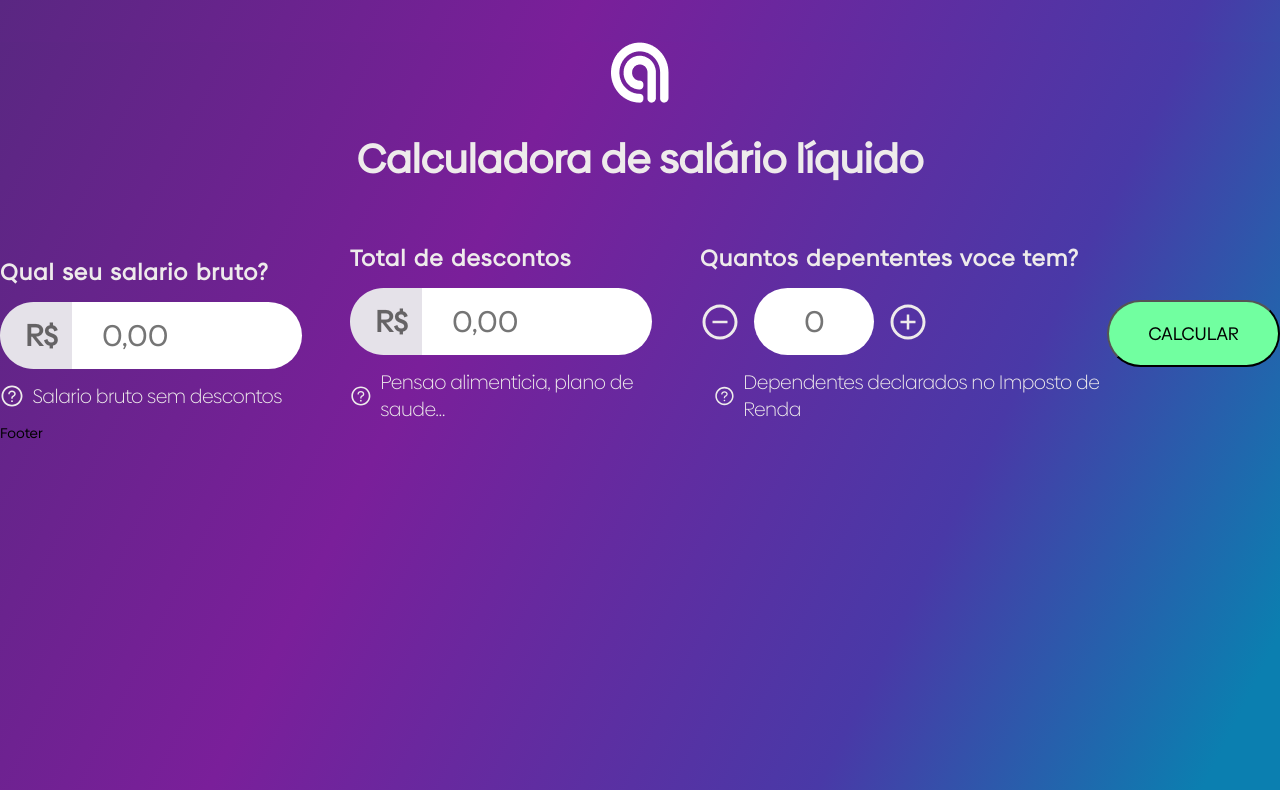
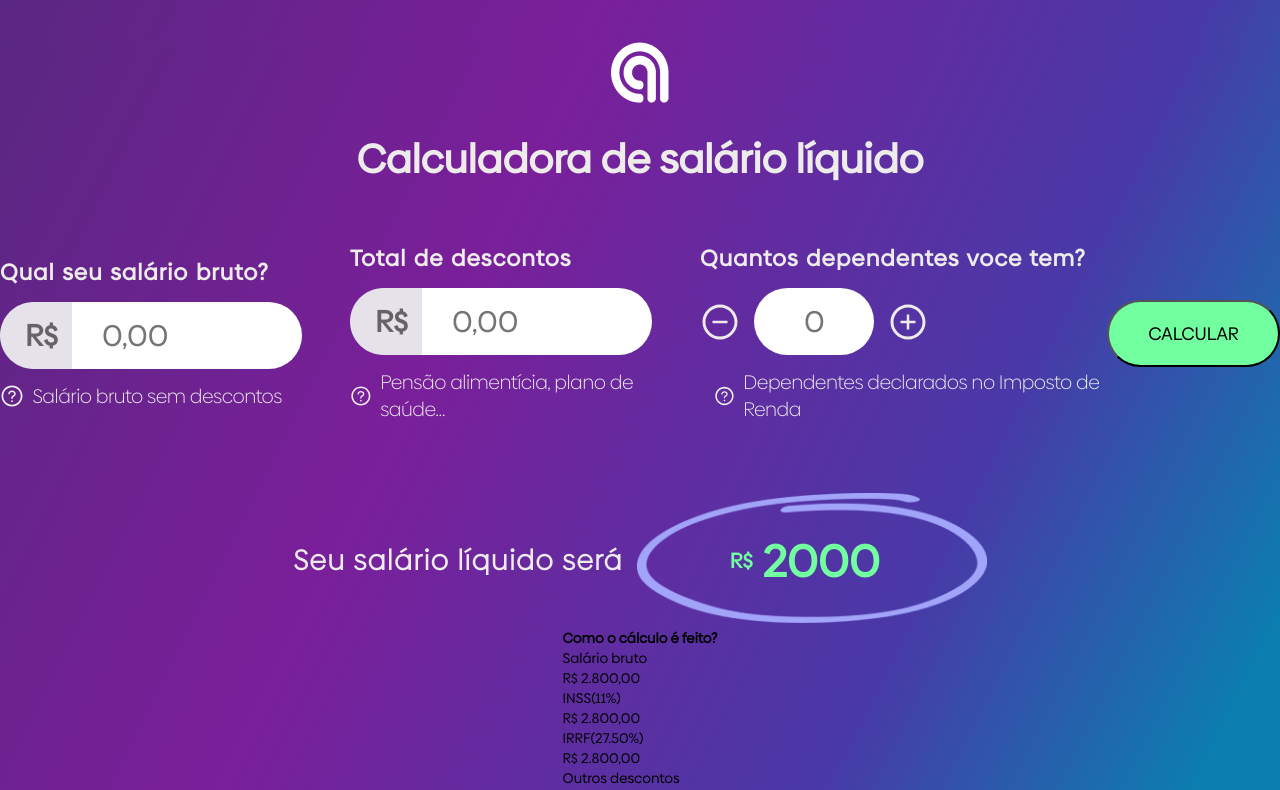
Before and after one commit to agilize/frontend-challenge, a Next.js app: page / in a window 1280 px wide. Shown: the top 790 px of the page. Built offline with nearby package versions, Linux system fonts and the light colour scheme.

Commit message:
chore: Seu salario liquido sera - style

```diff
--- a/components/InputContainer/SelectDependent/index.jsx
+++ b/components/InputContainer/SelectDependent/index.jsx
@@ -4,7 +4,7 @@ import { AiOutlineQuestionCircle, AiOutlinePlusCircle, AiOutlineMinusCircle } fr
 export default function SelectDependent() {
   return (
     <div className="select__main">
-      <strong>Quantos depententes voce tem?</strong>
+      <strong>Quantos dependentes voce tem?</strong>
       <div className="select__group">
         <AiOutlineMinusCircle className="select__icon" />
 
--- a/components/InputContainer/index.jsx
+++ b/components/InputContainer/index.jsx
@@ -5,8 +5,11 @@ import SelectDependent from './SelectDependent';
 export default function InputContainer() {
   return (
     <div className="input__container">
-      <InputElement question="Qual seu salario bruto?" description="Salario bruto sem descontos" />
-      <InputElement question="Total de descontos" description="Pensao alimenticia, plano de saude..." />
+      <InputElement question="Qual seu salário bruto?" description="Salário bruto sem descontos" />
+      <InputElement
+        question="Total de descontos"
+        description="Pensão alimentícia, plano de saúde..."
+      />
       <SelectDependent />
       <ButtonCalculator />
     </div>
--- /dev/null
+++ b/components/TotalContainer/index.jsx
@@ -0,0 +1,50 @@
+
+import border from '../../public/imagens/border.png';
+
+export default function TotalContainer() {
+  return (
+    <div className="total__container">
+      <div className="total__title-resume">
+        <h1>Seu salário líquido será</h1>
+        <div className="total__title-total">
+          <img src={border.src} alt="" />
+          <div className="total__title-totaltext">
+            <h3>R$</h3>
+            <h2>2000</h2>
+          </div>
+        </div>
+      </div>
+
+      <div className="total__title-complete">
+        <h1>Como o cálculo é feito?</h1>
+        <div>
+          <div>
+            <p>Salário bruto</p>
+            <p>R$ 2.800,00</p>
+          </div>
+
+          <div>
+            <p>INSS(11%)</p>
+
+            <p>R$ 2.800,00</p>
+          </div>
+
+          <div>
+            <p>IRRF(27.50%)</p>
+            <p>R$ 2.800,00</p>
+          </div>
+
+          <div>
+            <p>Outros descontos</p>
+            <p>R$ 2.800,00</p>
+          </div>
+        </div>
+        <hr />
+        <div>
+          <p>Salário líquido</p>
+          <p>R$ 2.800,00</p>
+        </div>
+      </div>
+    </div>
+  );
+}
--- /dev/null
+++ b/components/TotalContainer/totalcontainer.scss
@@ -0,0 +1,56 @@
+.total__container {
+  margin-top: 5rem;
+  display: flex;
+  flex-direction: column;
+  align-items: center;
+
+  .total__title-resume {
+
+    display: flex;
+    flex-direction: row;
+    align-items: center;
+
+    // left: 989px;
+    // top: 493px;
+
+    h1 {
+      font-family: $fontLight;
+      color: $branco;
+      font-size: 2rem;
+      // text spacing
+      letter-spacing: 1.2px;
+    }
+
+    .total__title-total {
+      position: relative;
+      text-align: center;
+      img {
+        width: 350px;
+        height: 130px;
+        margin-left: 1rem;
+      }
+
+      .total__title-totaltext {
+        display: flex;
+        align-items: center;
+
+        color: $btnColorPrimary;
+        position: absolute;
+        top: 50%;
+        left: 50%;
+        transform: translate(-50%, -50%);
+
+        h3 {
+          font-size: 1.5rem;
+          margin-right: 0.7rem;
+        }
+
+        h2 {
+          font-size: 3.2rem;
+        }
+
+      }
+    }
+  }
+
+}
--- a/pages/index.js
+++ b/pages/index.js
@@ -1,7 +1,7 @@
 import Head from 'next/head'
-import Image from 'next/image'
 import Header from '../components/Header'
 import InputContainer from '../components/InputContainer'
+import TotalContainer from '../components/TotalContainer'
 
 export default function Home() {
   return (
@@ -11,10 +11,7 @@ export default function Home() {
       </Head>
       <Header />
       <InputContainer />
-
-      <footer>
-        Footer
-      </footer>
+      <TotalContainer />
     </body>
   )
 }
--- a/styles/globals.scss
+++ b/styles/globals.scss
@@ -21,7 +21,10 @@ body {
 @import '../components/Header/header.scss';
 
 // Estilos dos componentes InputContainer
+@import '../components/InputContainer/inputcontainer.scss';
 @import '../components/InputContainer/InputElement/input.scss';
 @import '../components/InputContainer/SelectDependent/select.scss';
 @import '../components/InputContainer/ButtonCalculator/button.scss';
-@import '../components/InputContainer/inputcontainer.scss';
+
+// Estilos dos componentes TotalContainer
+@import '../components/TotalContainer/totalcontainer.scss';
```
